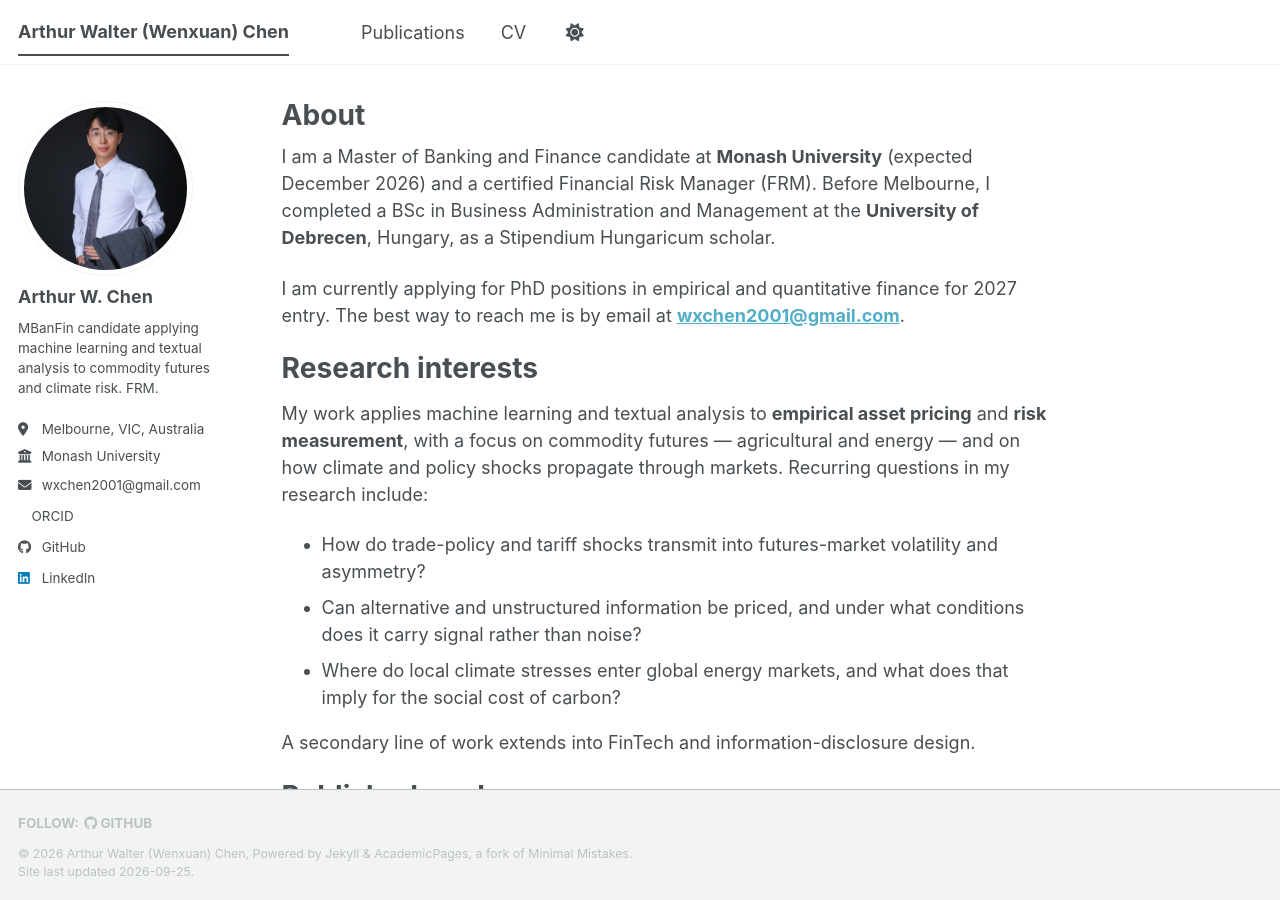
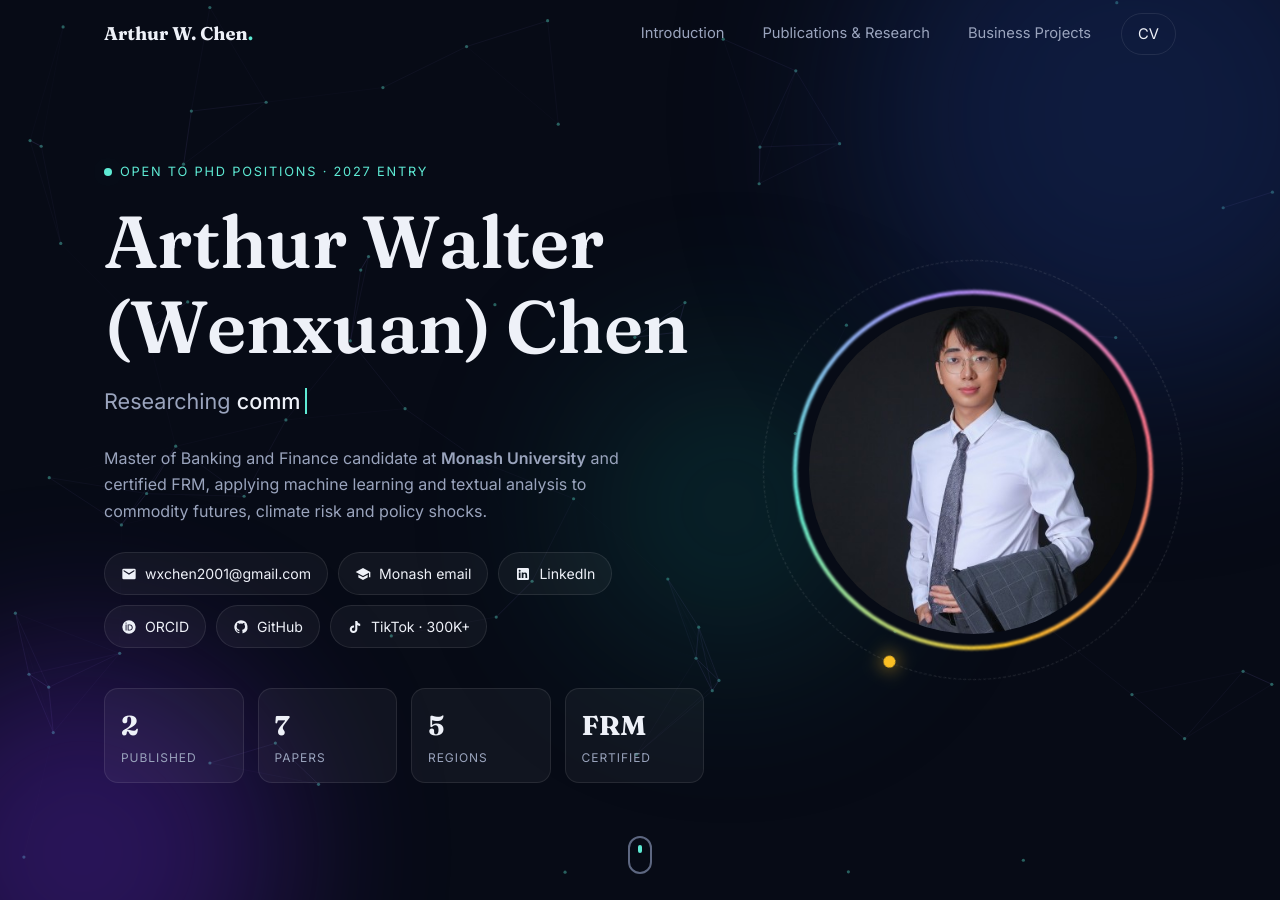
Before and after one commit to wxchen2001-commits/wxchen2001-commits.github.io, a Jekyll site: the page built from _pages/about.md, in a window 1280 px wide and 900 px high. Built offline with Jekyll 4.4.1, drawn with Linux system fonts in a browser that asks for light colours; a style sheet for code colours, icons or effects is not loaded; some of the changed text lies outside the part shown.

Commit message:
Switch homepage to new animated layout

```diff
--- a/_pages/about.md
+++ b/_pages/about.md
@@ -1,40 +1,8 @@
 ---
 permalink: /
 title: "About"
-author_profile: true
+layout: home
 redirect_from:
   - /about/
   - /about.html
 ---
-
-I am a Master of Banking and Finance candidate at **Monash University** (expected December 2026) and a certified Financial Risk Manager (FRM). Before Melbourne, I completed a BSc in Business Administration and Management at the **University of Debrecen**, Hungary, as a Stipendium Hungaricum scholar.
-
-I am currently applying for PhD positions in empirical and quantitative finance for 2027 entry. The best way to reach me is by email at **[wxchen2001@gmail.com](mailto:wxchen2001@gmail.com)**.
-
-Research interests
-======
-My work applies machine learning and textual analysis to **empirical asset pricing** and **risk measurement**, with a focus on commodity futures — agricultural and energy — and on how climate and policy shocks propagate through markets. Recurring questions in my research include:
-
-- How do trade-policy and tariff shocks transmit into futures-market volatility and asymmetry?
-- Can alternative and unstructured information be priced, and under what conditions does it carry signal rather than noise?
-- Where do local climate stresses enter global energy markets, and what does that imply for the social cost of carbon?
-
-A secondary line of work extends into FinTech and information-disclosure design.
-
-Published work
-======
-**Chen, A.W.** & Zhang, Z. (2026). [Can Soybean Tariff Shocks Trigger Abnormal Asymmetric Phenomena in Futures Markets? Evidence from the 2025 U.S.–China Trade Friction](https://doi.org/10.3390/ijfs14010003). *International Journal of Financial Studies*, 14(1), 1–25.
-
-Li, B., **Chen, A.W.** et al. (2026). [Algorithmic Window Dressing: Disclosure Structure and Information Horizon Arbitrage](https://doi.org/10.1016/j.frl.2026.110485). *Finance Research Letters*, 108, 110485.
-
-Four further papers are under review or in progress — at the *Journal of Futures Markets*, *SN Business & Economics*, and *Alternatives: Global, Local, Political*, plus one targeting *Energy Economics*. Titles and drafts are on the [publications page](/publications/).
-
-Background
-======
-I have worked as a data analyst at **CATL** in Debrecen, Hungary, on supplier-performance and procurement analytics, and as a financial risk intern at **Bank of China International** in Shenyang, where I built a Python backtesting framework for equity and futures strategies. I currently volunteer as a research assistant at Monash, supporting experimental data collection and reproducible analysis workflows in Python and R.
-
-Contact
-======
-Email: **[wxchen2001@gmail.com](mailto:wxchen2001@gmail.com)**
-
-My full CV is [here](/cv/), and my publication record is indexed on [ORCID](https://orcid.org/0009-0007-1627-6473).
```
